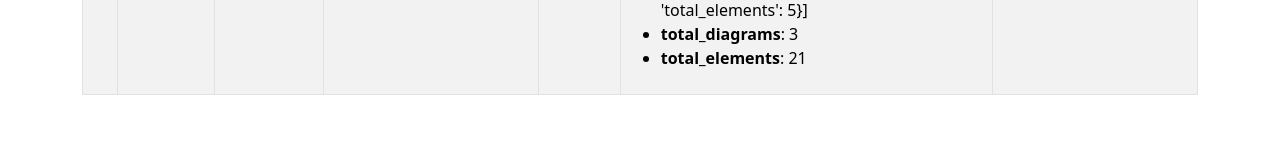
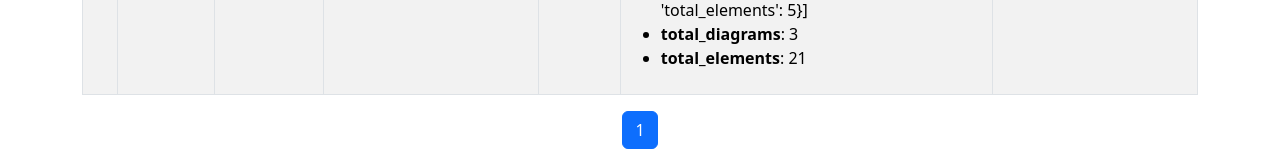
Before and after one commit to UMLI-Organization/umlars-backend, a Django app: page / in a window 1280 px wide. Shown: the part 1120-1285 px from the top of the page. Before the commit the page ends 1215 px from the top, so only its background shows below. Run offline with Django 5.2, Linux system fonts and the light colour scheme; the visitor is signed in with stand-in values (Sample User, id 1); data comes from the database, SQL or seed files in the repository; some libraries are stand-ins or nearby versions.

Commit message:
#4 Pagination added

```diff
--- a/src/umlars_app/templates/home.html
+++ b/src/umlars_app/templates/home.html
@@ -1,14 +1,11 @@
 {% extends 'base.html' %}
 {% load json_tags %}
+{% load url_tags %}
 
 {% block content %}
-
-
     {% if user.is_authenticated %}
-
         {% if uml_models %}
-
-      <table class="table table-striped table-hover table-bordered mt-4 ">
+            <table class="table table-striped table-hover table-bordered mt-4">
                 <thead class="table-dark">
                     <tr>
                         <th scope="col">ID</th>
@@ -49,17 +46,49 @@
                 </tbody>
             </table>
 
+            <!-- Pagination controls -->
+            <nav aria-label="Page navigation">
+                <ul class="pagination justify-content-center">
+                    {% if uml_models.has_previous %}
+                        <li class="page-item">
+                            <a class="page-link" href="?{% query_transform page=1 %}" aria-label="First">
+                                <span aria-hidden="true">&laquo;&laquo;</span>
+                            </a>
+                        </li>
+                        <li class="page-item">
+                            <a class="page-link" href="?{% query_transform page=uml_models.previous_page_number %}" aria-label="Previous">
+                                <span aria-hidden="true">&laquo;</span>
+                            </a>
+                        </li>
+                    {% endif %}
+                    {% for num in uml_models.paginator.page_range %}
+                        {% if uml_models.number == num %}
+                            <li class="page-item active"><span class="page-link">{{ num }}</span></li>
+                        {% elif num > uml_models.number|add:-3 and num < uml_models.number|add:3 %}
+                            <li class="page-item"><a class="page-link" href="?{% query_transform page=num %}">{{ num }}</a></li>
+                        {% endif %}
+                    {% endfor %}
+                    {% if uml_models.has_next %}
+                        <li class="page-item">
+                            <a class="page-link" href="?{% query_transform page=uml_models.next_page_number %}" aria-label="Next">
+                                <span aria-hidden="true">&raquo;</span>
+                            </a>
+                        </li>
+                        <li class="page-item">
+                            <a class="page-link" href="?{% query_transform page=uml_models.paginator.num_pages %}" aria-label="Last">
+                                <span aria-hidden="true">&raquo;&raquo;</span>
+                            </a>
+                        </li>
+                    {% endif %}
+                </ul>
+            </nav>
+
         {% else %}
-
             <div class="col-md-6 offset-md-3">
                 <h1 class="mb-4 mt-4">No UML models found</h1>
                 <a href="{% url 'add-uml-model' %}" class="btn btn-success">+ Create UML model</a>
             </div>
-
-
-
         {% endif %}
-
     {% else %}
         <div class="col-md-6 offset-md-3">
             <h1 class="mb-4 mt-4">Login</h1>
@@ -74,7 +103,5 @@
                 <button type="submit" class="btn btn-secondary mt-4">Login</button>
             </form>
         </div>
-
     {% endif %}
-
 {% endblock %}
--- a/src/umlars_app/views.py
+++ b/src/umlars_app/views.py
@@ -7,6 +7,7 @@ from django.contrib.auth import authenticate, login, logout
 from django.contrib import messages
 from django.db import transaction
 from django.forms.models import model_to_dict
+from django.core.paginator import Paginator, EmptyPage, PageNotAnInteger
 
 from umlars_app.utils.translation_utils import schedule_translate_uml_model
 from umlars_app.models import UmlModel, UmlFile
@@ -19,16 +20,27 @@ from umlars_app.utils.logging import get_new_sublogger
 
 logger = get_new_sublogger(__name__)
 
+
 def home(request: HttpRequest) -> HttpResponse:
-
     if request.method == "POST":
         return login_user(request)
     else:
         searched_model_name = request.GET.get('model_name')
         if searched_model_name is not None:
-            uml_models = UmlModel.objects.filter(name__icontains=searched_model_name)
+            uml_models = UmlModel.objects.prefetch_related("metadata", "source_files").filter(name__icontains=searched_model_name).order_by("id")
         else:
-            uml_models = UmlModel.objects.prefetch_related("metadata", "source_files").all()
+            uml_models = UmlModel.objects.prefetch_related("metadata", "source_files").all().order_by("id")
+
+        # Pagination
+        paginator = Paginator(uml_models, 10)  # Show 10 models per page
+        page = request.GET.get('page')
+        try:
+            uml_models = paginator.page(page)
+        except PageNotAnInteger:
+            uml_models = paginator.page(1)
+        except EmptyPage:
+            uml_models = paginator.page(paginator.num_pages)
+
         return render(request, "home.html", {"uml_models": uml_models})
 
 
```
Also changed, not shown: src/umlars_app/templatetags/url_tags.py (added, +10 -0 lines). Lines whose indentation alone changed are shown as unchanged.
